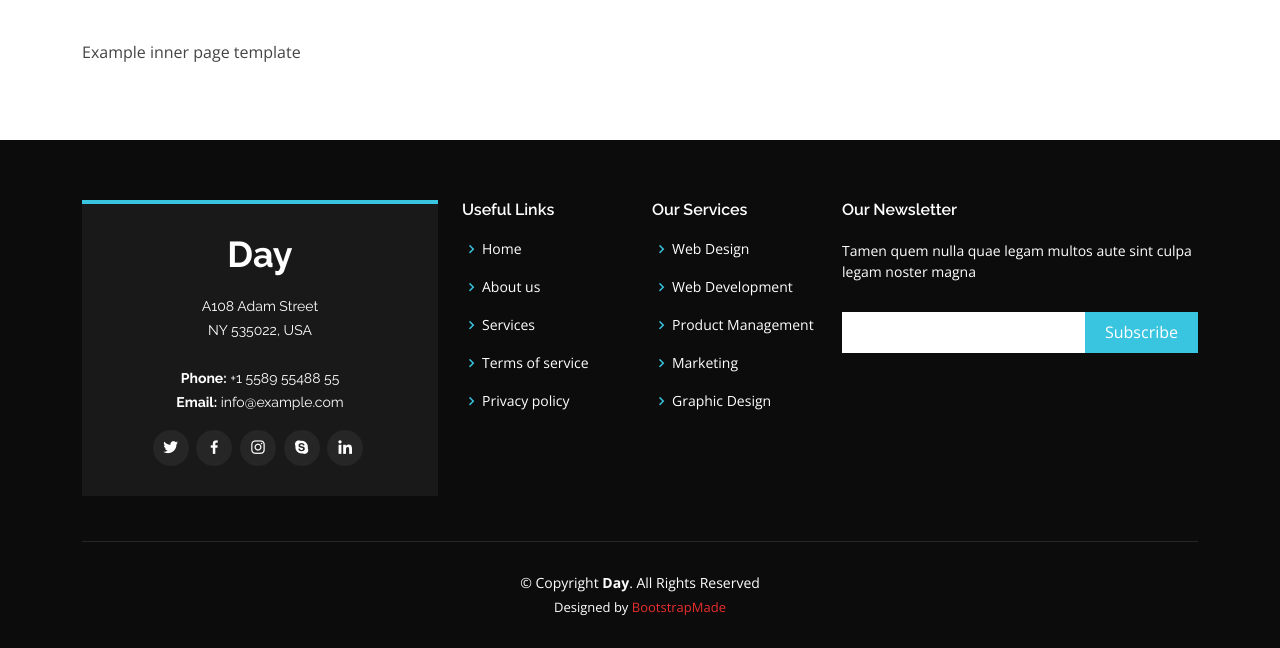
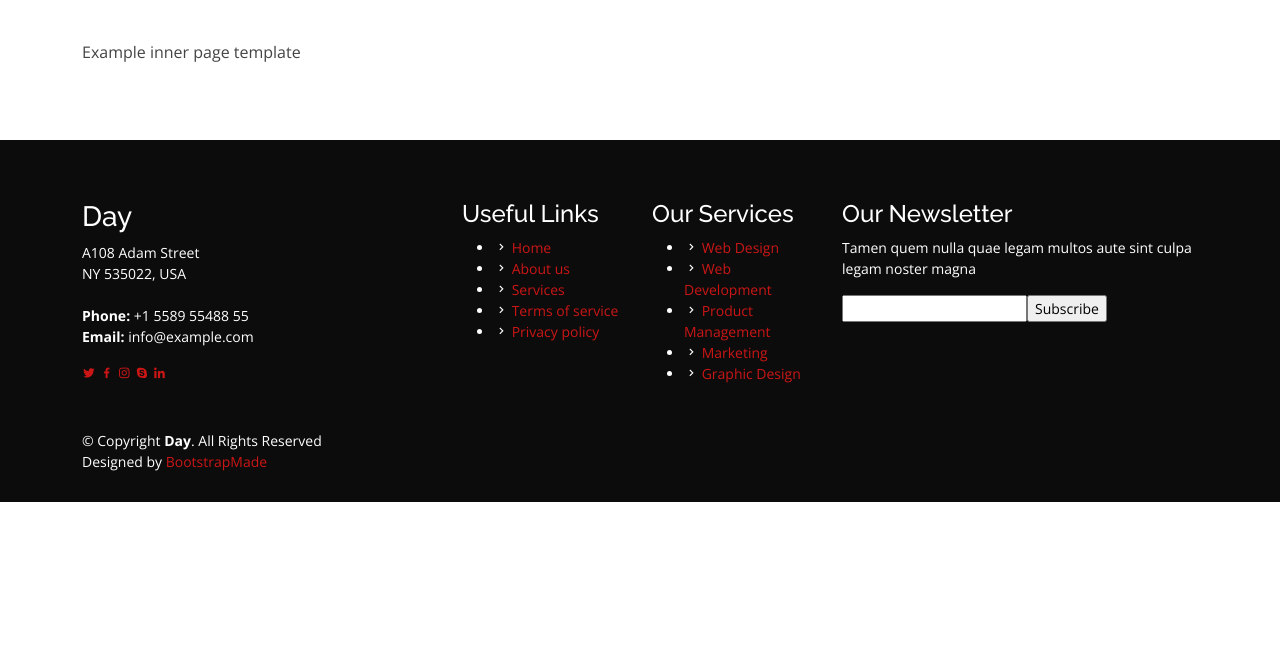
Before and after one commit to nirvanahackathon/earthquake-informing-system, a Django app: template templates/inner-page.html in a window 1280 px wide. Shown: the part 360-1008 px from the top of the page. After the commit the page ends 862 px from the top, so only its background shows below. Run offline with Django 4.2, Linux system fonts and the light colour scheme; the template is opened without the code that fills it, so the values that code supplies are empty; some libraries are stand-ins or nearby versions.

Commit message:
Add files via upload

```diff
--- a/templates/assets/css/style.css
+++ b/templates/assets/css/style.css
@@ -49,7 +49,7 @@ h6 {
 }
 
 .back-to-top:hover {
-  background: #e72323;
+  background: #93DDEB;
   color: #fff;
 }
 
@@ -414,7 +414,7 @@ h6 {
 #hero {
   width: 100%;
   height: calc(100vh - 110px);
-  background: url("../img/hero-bg.jpg") top center;
+  background: url("../img/33AN3EN-highres.jpg") top center;
   background-size: cover;
   position: relative;
 }
@@ -468,26 +468,7 @@ h6 {
   }
 }
 
-@media (max-width: 768px) {
-  #hero {
-    text-align: center;
-  }
 
-  #hero .container {
-    padding-top: 40px;
-  }
-
-  #hero h1 {
-    font-size: 28px;
-    line-height: 36px;
-  }
-
-  #hero h2 {
-    font-size: 18px;
-    line-height: 24px;
-    margin-bottom: 30px;
-  }
-}
 
 /*--------------------------------------------------------------
 # Sections General
@@ -531,17 +512,6 @@ section {
   margin-bottom: 0;
   position: relative;
   z-index: 2;
-}
-
-@media (max-width: 575px) {
-  .section-title h2 {
-    font-size: 28px;
-    margin-bottom: 15px;
-  }
-
-  .section-title span {
-    font-size: 38px;
-  }
 }
 
 /*--------------------------------------------------------------
@@ -783,150 +753,3 @@ section {
 #footer .footer-top {
   padding: 60px 0 30px 0;
 }
-
-#footer .footer-top .footer-info {
-  margin-bottom: 15px;
-  background: #191919;
-  color: #fff;
-  border-top: 4px solid #39C4E0;
-  text-align: center;
-  padding: 30px 20px;
-}
-
-#footer .footer-top .footer-info h3 {
-  font-size: 36px;
-  margin: 0 0 20px 0;
-  padding: 2px 0 2px 0;
-  line-height: 1;
-  font-weight: 700;
-}
-
-#footer .footer-top .footer-info p {
-  font-size: 14px;
-  line-height: 24px;
-  margin-bottom: 0;
-  font-family: "Raleway", sans-serif;
-}
-
-#footer .footer-top .social-links a {
-  font-size: 18px;
-  display: inline-block;
-  background: #262626;
-  color: #fff;
-  line-height: 1;
-  padding: 8px 0;
-  margin-right: 4px;
-  border-radius: 50%;
-  text-align: center;
-  width: 36px;
-  height: 36px;
-  transition: 0.3s;
-}
-
-#footer .footer-top .social-links a:hover {
-  background: #39C4E0;
-  color: #fff;
-  text-decoration: none;
-}
-
-#footer .footer-top h4 {
-  font-size: 16px;
-  font-weight: 600;
-  color: #fff;
-  position: relative;
-  padding-bottom: 12px;
-}
-
-#footer .footer-top .footer-links {
-  margin-bottom: 30px;
-}
-
-#footer .footer-top .footer-links ul {
-  list-style: none;
-  padding: 0;
-  margin: 0;
-}
-
-#footer .footer-top .footer-links ul i {
-  padding-right: 2px;
-  color: #39C4E0;
-  font-size: 18px;
-  line-height: 1;
-}
-
-#footer .footer-top .footer-links ul li {
-  padding: 10px 0;
-  display: flex;
-  align-items: center;
-}
-
-#footer .footer-top .footer-links ul li:first-child {
-  padding-top: 0;
-}
-
-#footer .footer-top .footer-links ul a {
-  color: #fff;
-  transition: 0.3s;
-  display: inline-block;
-  line-height: 1;
-}
-
-#footer .footer-top .footer-links ul a:hover {
-  color: #39C4E0;
-}
-
-#footer .footer-top .footer-newsletter form {
-  margin-top: 30px;
-  background: #fff;
-  padding: 6px 10px;
-  position: relative;
-  border-radius: 4;
-}
-
-#footer .footer-top .footer-newsletter form input[type=email] {
-  border: 0;
-  padding: 4px;
-  width: calc(100% - 110px);
-}
-
-#footer .footer-top .footer-newsletter form input[type=submit] {
-  position: absolute;
-  top: 0;
-  right: 0;
-  bottom: 0;
-  border: 0;
-  background: none;
-  font-size: 16px;
-  padding: 0 20px;
-  background: #39C4E0;
-  color: #fff;
-  transition: 0.3s;
-  border-radius: 4;
-}
-
-#footer .footer-top .footer-newsletter form input[type=submit]:hover {
-  background: #39C4E0;
-}
-
-#footer .copyright {
-  border-top: 1px solid #262626;
-  text-align: center;
-  padding-top: 30px;
-}
-
-#footer .credits {
-  padding-top: 5px;
-  text-align: center;
-  font-size: 13px;
-  color: #fff;
-}
-
-#footer .credits a {
-  color: #e82d2d;
-}
-
-@media (max-width: 575px) {
-  #footer .footer-top .footer-info {
-    margin: -20px 0 30px 0;
-  }
-}
```
